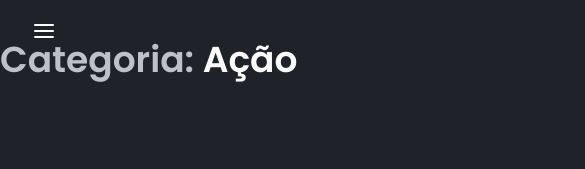
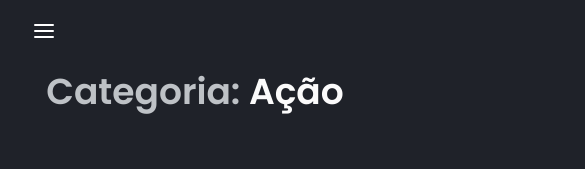
Before and after one commit to erik-ferreira/ignite-reactjs-componentizando-a-aplicacao, a React app: page / in a window 390 px wide. Shown: the top 169 px of the page, 585 px wide, since content can reach past the window. Built offline with nearby package versions, Linux system fonts and the light colour scheme; data requests are answered from the project's data file.

Commit message:
added responsive in content

```diff
--- a/src/styles/content.scss
+++ b/src/styles/content.scss
@@ -1,8 +1,13 @@
 .container {
   max-width: 52.5rem;
-  width: 100%;
+  // max-width: 70rem;
+  width: 90%;
 
   margin: 0 auto;
+  display: flex;
+  flex-direction: column;
+  align-items: center;
+  justify-content: center;
 }
 
 main {
@@ -14,5 +19,15 @@
     grid-template-columns: repeat(3, 1fr);
     grid-gap: 4.75rem;
     list-style: none;
+    // padding: 0 auto !important;
+
+    @media screen and (max-width: 950px) {
+      grid-template-columns: repeat(2, 1fr);
+    }
+
+    @media screen and (max-width: 620px) {
+      grid-template-columns: 1fr;
+      margin: 0 auto;
+    }
   }
 }
--- a/src/styles/header.scss
+++ b/src/styles/header.scss
@@ -1,7 +1,7 @@
 header {
   span.category {
     display: block;
-    margin-top: 2rem;
+    margin-top: 4rem;
 
     font-size: 2.25rem;
     font-weight: 600;
--- a/src/styles/movie-card.scss
+++ b/src/styles/movie-card.scss
@@ -1,6 +1,7 @@
 .movie-card {
   position: relative;
   width: 14.31rem;
+  margin: 0 auto;
 
   img {
     width: 100%;
--- a/src/styles/sidebar.scss
+++ b/src/styles/sidebar.scss
@@ -23,6 +23,7 @@
   background: var(--background2);
 
   > span {
+    margin-top: 1.4rem;
     margin-bottom: 4.5rem;
     font-size: 3rem;
     font-weight: 600;
```
